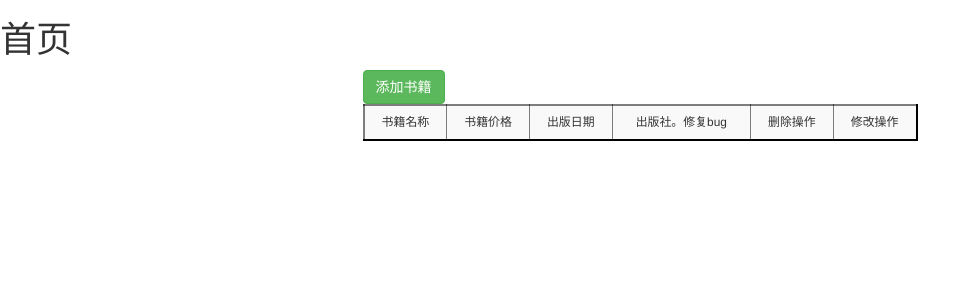
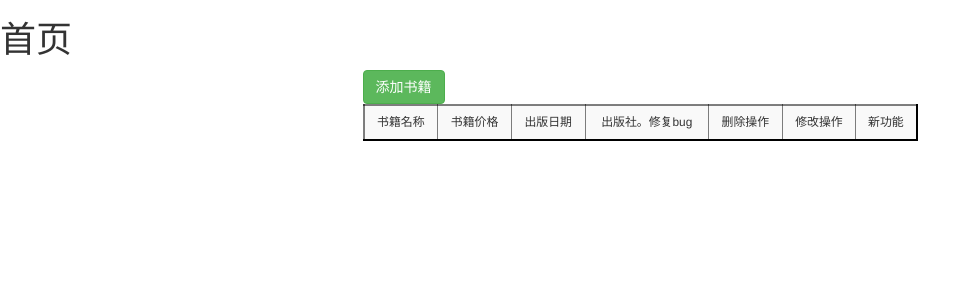
Before and after one commit to xiaofeinie/books, a Django app: page / in a window 1280 px wide. Shown: the top 300 px of the page, without its empty margins (0-979 px from the left). Run offline with Django 3.2, Linux system fonts and the light colour scheme; data that the repository does not hold is empty; some libraries are stand-ins or nearby versions.

Commit message:
新功能开发完毕

```diff
--- a/templates/index.html
+++ b/templates/index.html
@@ -49,6 +49,7 @@
                     <td>出版社。修复bug</td>
                     <td>删除操作</td>
                     <td>修改操作</td>
+                    <td>新功能</td>
                 </tr>
 
                 {% for foo in ret %}
```
